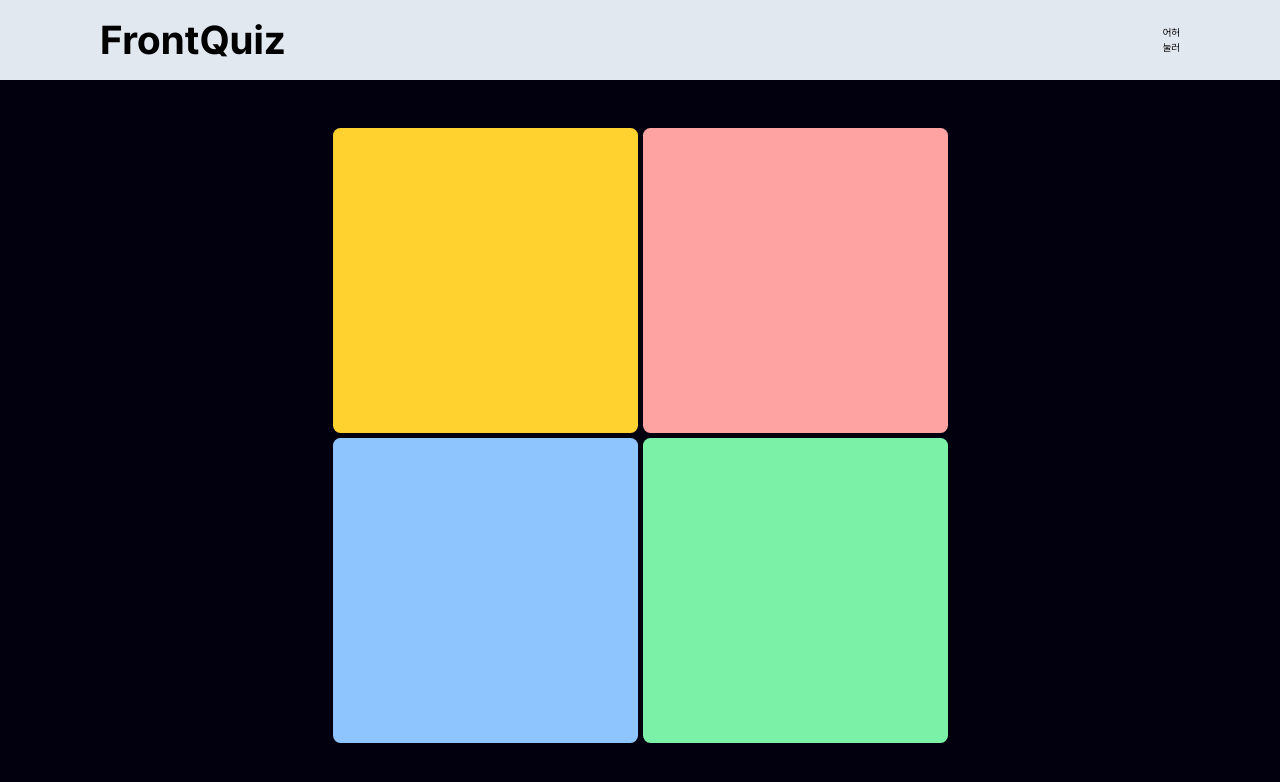
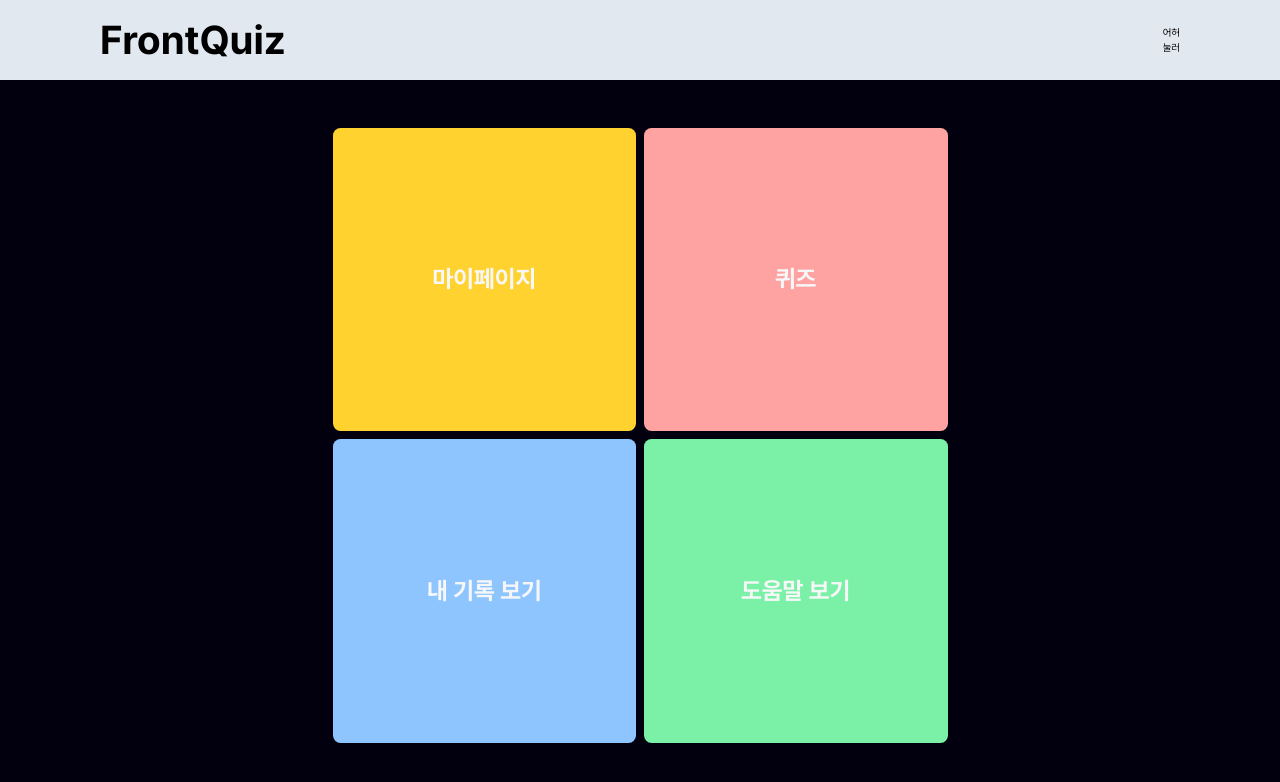
Before and after one commit to evaain706/front-quiz, a React (Vite) app: page /main in a window 1280 px wide. Shown: the top 782 px of the page. Built offline with nearby package versions, Linux system fonts and the light colour scheme; no server answers.

Commit message:
메인페이지 초기 디자인/퀴즈페이지 질문 표기변경

```diff
--- a/package.json
+++ b/package.json
@@ -20,6 +20,7 @@
     "react-dom": "^19.1.1",
     "react-markdown": "^10.1.0",
     "react-router-dom": "^7.9.4",
+    "rehype-highlight": "^7.0.2",
     "tailwind-merge": "^3.3.1",
     "zustand": "^5.0.8"
   },
--- a/src/Components/ui/MainPage/MainMenu.tsx
+++ b/src/Components/ui/MainPage/MainMenu.tsx
@@ -1,14 +1,54 @@
+'use client';
+
+import { useState } from 'react';
 import { useNavigate } from 'react-router-dom';
+import { motion } from 'motion/react';
+
+const items = [
+  { color: 'bg-amber-300', label: '마이페이지', path: '/mypage' },
+  { color: 'bg-red-300', label: '퀴즈', path: '/settings' },
+  { color: 'bg-blue-300', label: '내 기록 보기', path: '/history' },
+  { color: 'bg-green-300', label: '도움말 보기', path: '/help' },
+];
 
 const MainMenu = () => {
   const navigate = useNavigate();
+  const [flipped, setFlipped] = useState<number | null>(null);
+
+  const handleClick = (i: number, path: string) => {
+    if (flipped === i) {
+      navigate(path);
+    } else {
+      setFlipped(i);
+    }
+  };
 
   return (
-    <div className='mx-auto grid w-[100vw] max-w-[80rem] grid-cols-2 gap-2 p-5 sm:w-[50vw]'>
-      <div className='aspect-square rounded-xl bg-amber-300' />
-      <div className='aspect-square rounded-xl bg-red-300' />
-      <div className='aspect-square rounded-xl bg-blue-300' />
-      <div className='aspect-square rounded-xl bg-green-300' />
+    <div className='perspective mx-auto grid w-[100vw] max-w-[80rem] grid-cols-2 gap-3 p-5 sm:w-[50vw]'>
+      {items.map((item, i) => (
+        <motion.div
+          key={i}
+          className='relative aspect-square cursor-pointer rounded-xl'
+          onClick={() => handleClick(i, item.path)}
+        >
+          <motion.div
+            className='absolute inset-0 rounded-xl'
+            animate={{ rotateY: flipped === i ? 180 : 0 }}
+            transition={{ duration: 1.0 }}
+            style={{ transformStyle: 'preserve-3d' }}
+          >
+            <div
+              className={`absolute inset-0 ${item.color} flex items-center justify-center rounded-xl backface-hidden`}
+            >
+              <p className='text-[2.4rem] font-bold text-white'>{item.label}</p>
+            </div>
+
+            <div className='absolute inset-0 flex rotate-y-180 items-center justify-center rounded-xl bg-slate-200 text-white backface-hidden'>
+              <p className='text-[1.6rem] font-bold text-black'>{item.label}</p>
+            </div>
+          </motion.div>
+        </motion.div>
+      ))}
     </div>
   );
 };
--- a/src/features/myPage/MyPageMain.tsx
+++ b/src/features/myPage/MyPageMain.tsx
@@ -29,7 +29,14 @@ const MyPageMain = () => {
   if (error) return <>에러발생: {error.message}</>;
 
   return (
-    <div className='flex max-h-[50rem] overflow-auto flex-col gap-4 px-10'>
+    <div>
+      <div className='mb-5 flex items-center justify-center'>
+        <h2 className='text-[1.8rem] font-bold text-white md:text-[4rem]'>
+          저장된 오답문제
+        </h2>
+      </div>
+
+      <div className='flex h-[50rem] flex-col gap-4 overflow-auto px-10 md:h-[70rem] lg:h-full'>
         {data?.map((item) => (
           <div key={item.id} onClick={() => handleOpenModal(item)}>
             <AnswerHistoryCard data={item} />
@@ -44,6 +51,7 @@ const MyPageMain = () => {
           />
         )}
       </div>
+    </div>
   );
 };
 
--- a/src/features/quizComp/QuestionCard.tsx
+++ b/src/features/quizComp/QuestionCard.tsx
@@ -25,7 +25,7 @@ const QuestionCard = ({ error, isLoading, quiz }: QuestionCardProps) => {
 
   return (
     <div className='bg-navy-black scanline-overlay flex min-h-[15rem] items-center justify-center rounded-md border-5 border-gray-500 p-6 md:w-[70rem] lg:w-[90rem]'>
-      <div className='text-glow-green animate-flicker max-h-[30rem] w-full overflow-auto text-[1.2rem] leading-[3rem] font-bold text-green-400 md:text-[1.6rem] md:leading-[4rem]'>
+      <div className='text-glow-green animate-flicker flex max-h-[30rem] w-full flex-col items-center justify-center overflow-auto text-[1.2rem] leading-[3rem] font-bold text-green-400 md:text-[1.6rem] md:leading-[4rem]'>
         <ReactMarkdown>{markdownContnet}</ReactMarkdown>
       </div>
     </div>
--- a/src/page/MyPage.tsx
+++ b/src/page/MyPage.tsx
@@ -3,7 +3,7 @@ import MyPageMain from '../features/myPage/MyPageMain';
 
 const MyPage = () => {
   return (
-    <div>
+    <div className='flex w-full items-center justify-center p-10 md:h-[90rem]'>
       <MyPageMain />
     </div>
   );
```
Also changed, not shown: 1 other file (tests, documents, lock files or other folders). Lines whose indentation alone changed are shown as unchanged.
